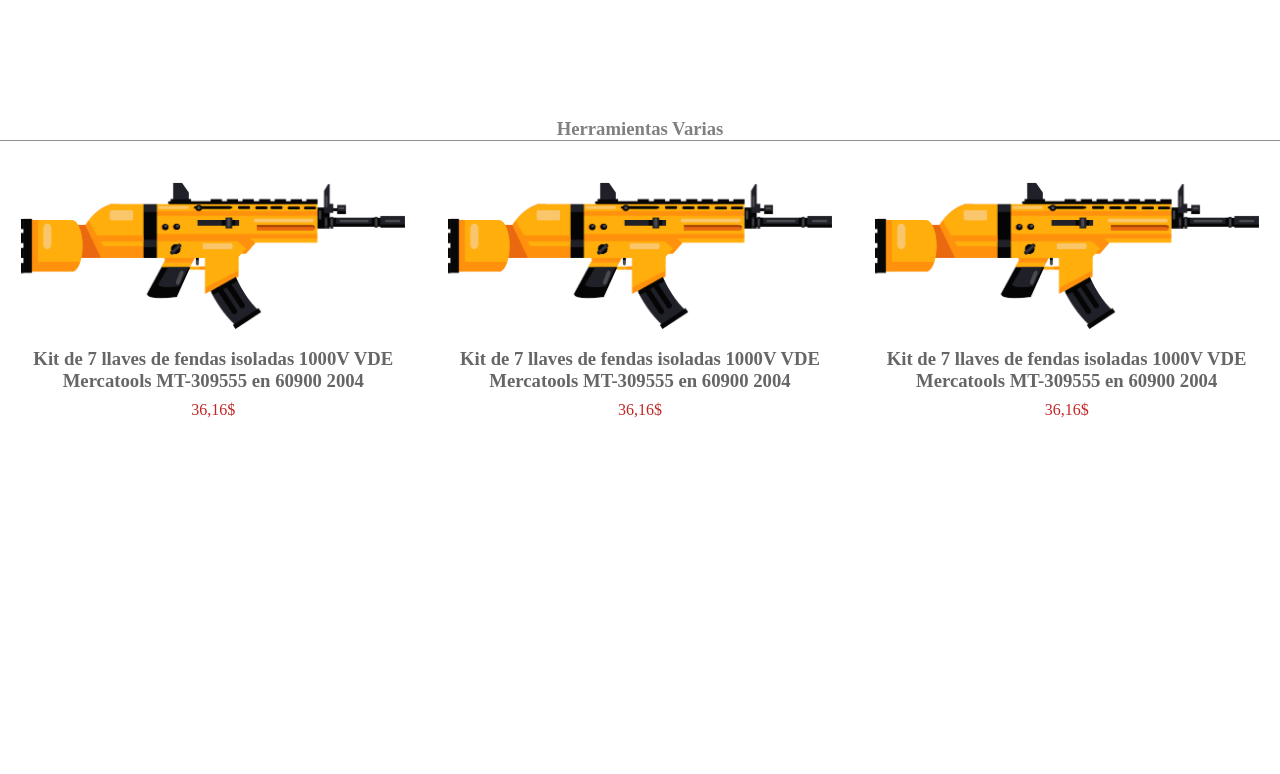
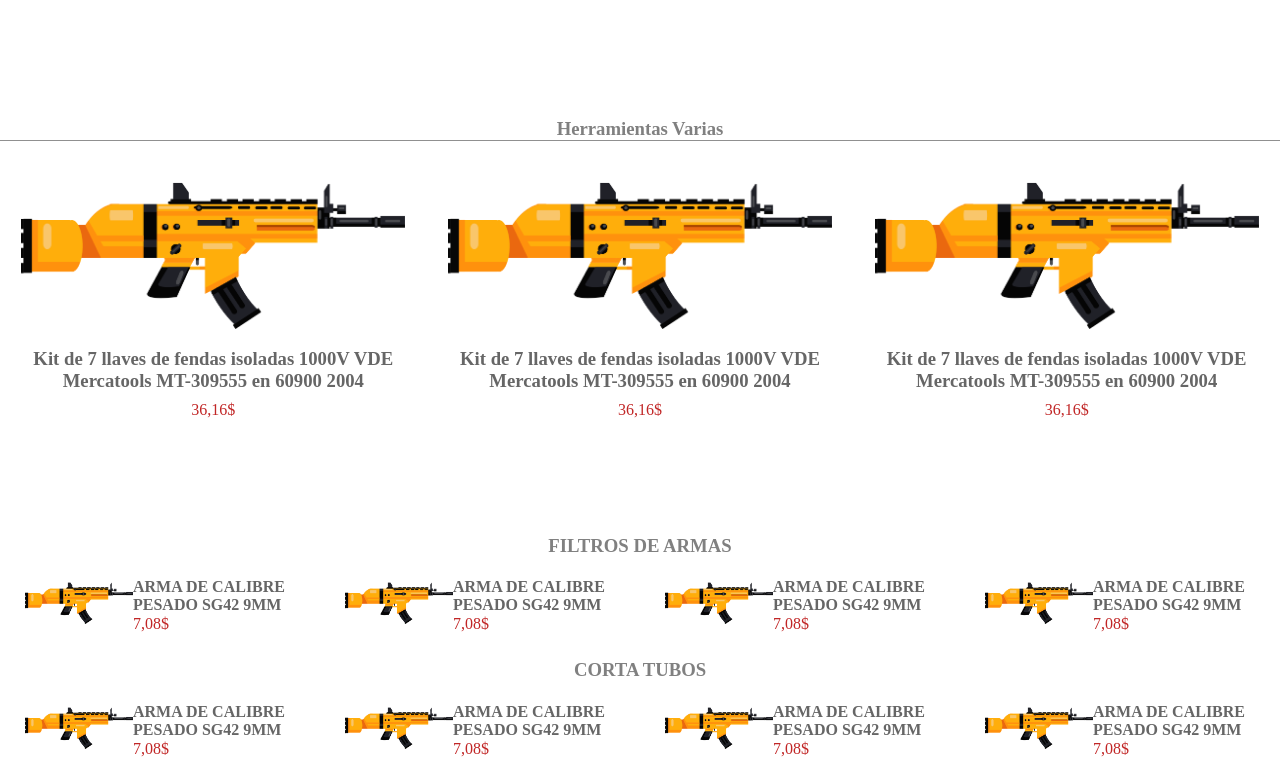
Before and after one commit to AliLorentz/barbosa-web, a React (Create React App) app: page / in a window 1280 px wide. Shown: the part 3311-4085 px from the top of the page. Before the commit the page ends 4000 px from the top, so only its background shows below. Built offline with nearby package versions, Linux system fonts and the light colour scheme.

Commit message:
Pequenos productos lista

```diff
--- a/src/Components/Home.js
+++ b/src/Components/Home.js
@@ -3,6 +3,7 @@
 import NavBar from './NavBar.js';
 import Productos from '../Components/Productos.js';
 import ProductoPrecio from '../Components/ProductoPrecio.js';
+import ProductoPeq from '../Components/ProductoPeq.js';
 
 import "../Styles/Home.css";
 
@@ -76,6 +77,21 @@
 						<ProductoPrecio/>
 					</div>
 
+					<h3 className="titulo-pequenos">FILTROS DE ARMAS</h3>
+					<div className="productos-pequenos">
+						<ProductoPeq/>
+						<ProductoPeq/>
+						<ProductoPeq/>
+						<ProductoPeq/>
+					</div>
+					<h3 className="titulo-pequenos-2">CORTA TUBOS</h3>
+					<div className="productos-pequenos">
+						<ProductoPeq/>
+						<ProductoPeq/>
+						<ProductoPeq/>
+						<ProductoPeq/>
+					</div>
+
 			</div>
 		);
 	}
--- /dev/null
+++ b/src/Components/ProductoPeq.js
@@ -0,0 +1,19 @@
+import React from 'react';
+
+import imgProducto from "../imagen/producto.png";
+import "../Styles/ProductoPeq.css";
+
+export default class ProductoPeq extends React.Component {
+	render() {
+		return (
+			<div className="producto-pequeno">
+				<img src={imgProducto} alt="producto-pequeno"/>
+				<div className="Descripcion">
+					<h4>ARMA DE CALIBRE PESADO SG42 9MM	</h4>
+					<p>7,08$</p>
+				</div>
+
+			</div>
+		);
+	}
+}
--- a/src/Styles/Home.css
+++ b/src/Styles/Home.css
@@ -98,3 +98,21 @@
 	border-bottom: 1px solid #909090;
 	margin:120px 0 40px 0;
 }
+
+.titulo-pequenos{
+	text-align: center;
+	color: #808080;
+	margin:100px 0 0 0;
+}
+
+.titulo-pequenos-2{
+	text-align: center;
+	color: #808080;
+	margin:10px 0 0 0;
+}
+
+.productos-pequenos{
+	display: flex;
+	align-items: center;
+	justify-content: space-around;
+}
--- /dev/null
+++ b/src/Styles/ProductoPeq.css
@@ -0,0 +1,24 @@
+.producto-pequeno{
+	display: flex;
+	justify-content: center;
+	align-items: center;
+	width:270px;
+}
+
+.producto-pequeno img{
+	width: 40%;
+}
+
+.producto-pequeno .Descripcion{
+	width: 60%;
+}
+
+.producto-pequeno .Descripcion h4{
+	color: #666666;
+}
+
+.producto-pequeno .Descripcion p{
+	color: #C12626;
+	margin-top: -20px;
+
+}
```
